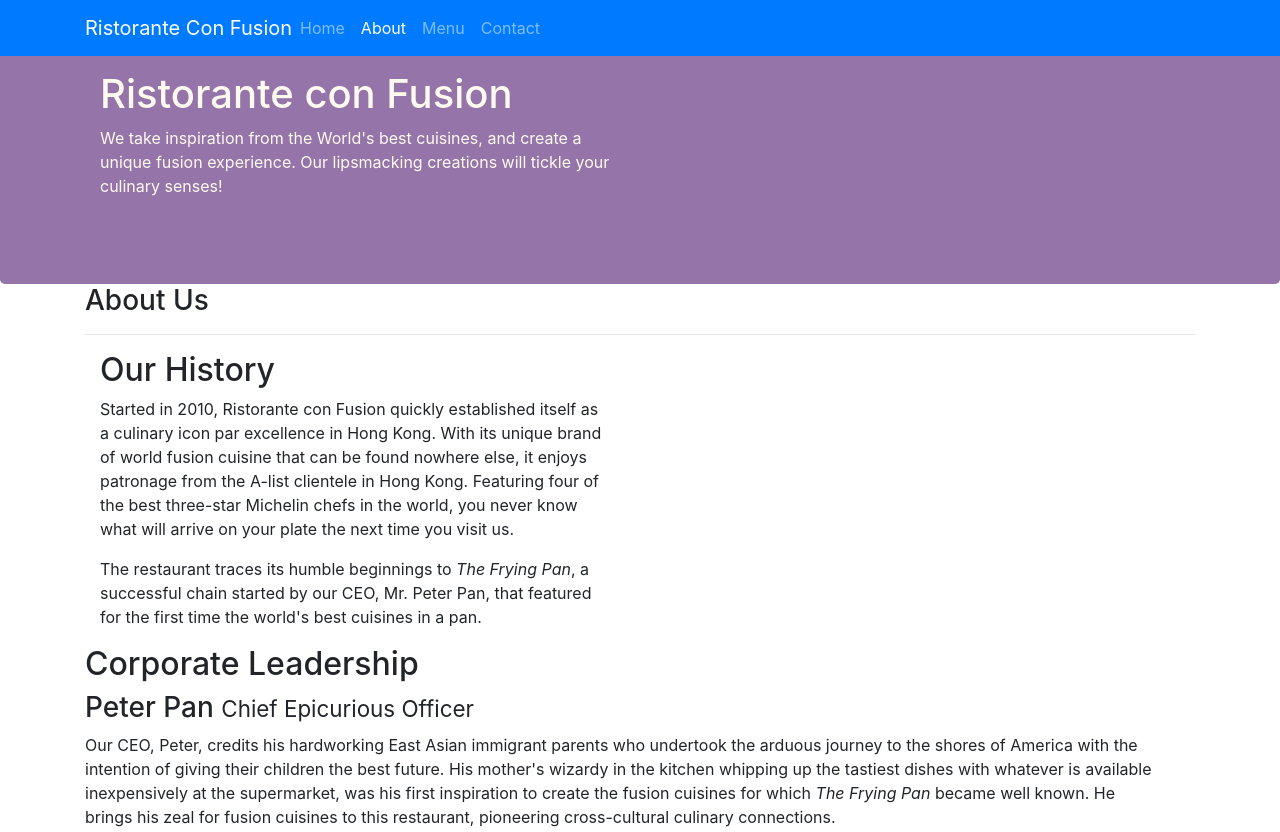
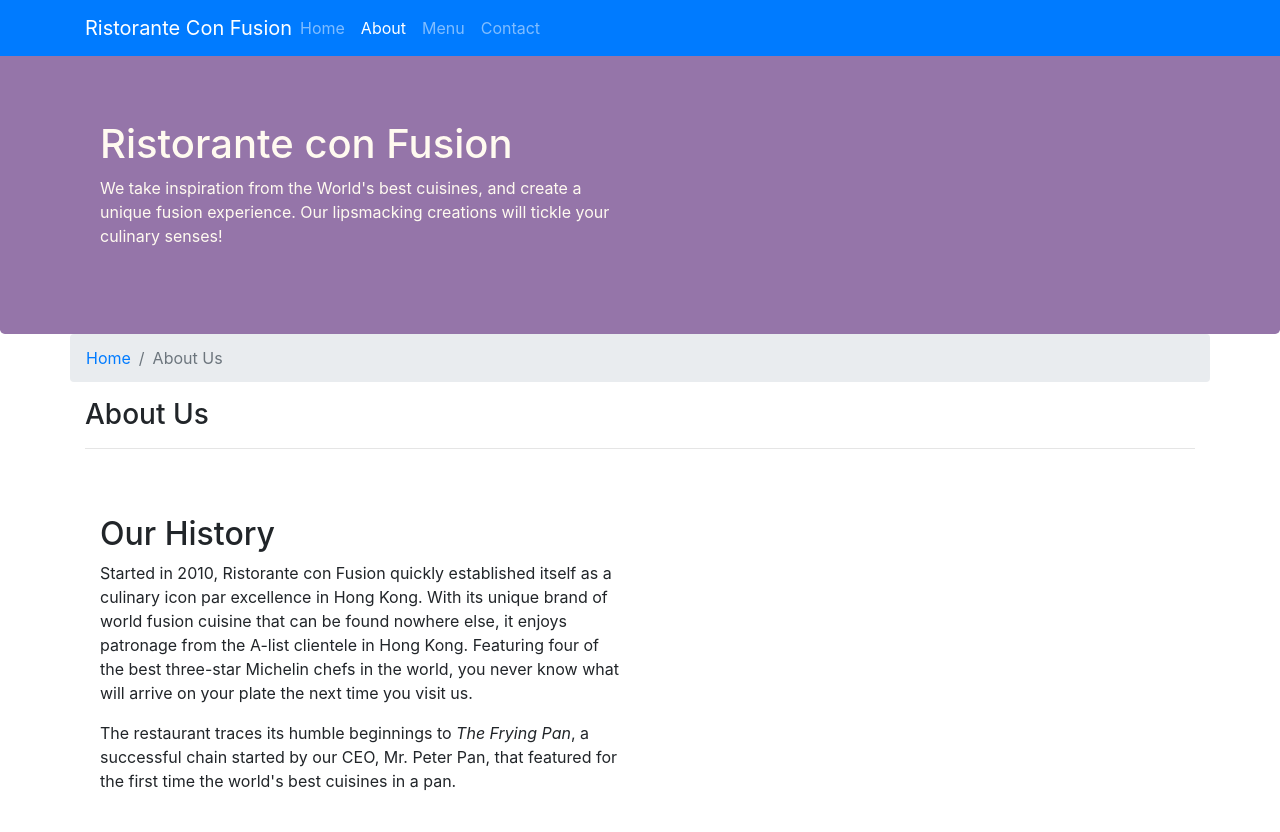
Before and after one commit to akverma00/bitNbites-src, a website: page aboutus.html in a window 1280 px wide. Shown: the top 832 px of the page. Drawn offline with nearby package versions, Linux system fonts and the light colour scheme.

Commit message:
added breadcrumbs to aboutus.html

```diff
--- a/aboutus.html
+++ b/aboutus.html
@@ -48,20 +48,25 @@
     </header>
 
     <div class="container">
-        <div>
-            <div class="">
+        <div class="row">
+            <ol class="col-12 breadcrumb">
+                <li class="breadcrumb-item "><a href="./index.html">Home</a></li>
+                <li class="breadcrumb-item active ">About Us</li>
+
+            </ol>
+            <div class="col-12">
                <h3>About Us</h3>
                <hr>
             </div>
         </div>
 
-        <div class="container row ">
-            <div class="col-12 col-sm-6">
+        <div class="row row-content ">
+            <div class="col-sm-6">
                 <h2>Our History</h2>
                 <p>Started in 2010, Ristorante con Fusion quickly established itself as a culinary icon par excellence in Hong Kong. With its unique brand of world fusion cuisine that can be found nowhere else, it enjoys patronage from the A-list clientele in Hong Kong.  Featuring four of the best three-star Michelin chefs in the world, you never know what will arrive on your plate the next time you visit us.</p>
                 <p>The restaurant traces its humble beginnings to <em>The Frying Pan</em>, a successful chain started by our CEO, Mr. Peter Pan, that featured for the first time the world's best cuisines in a pan.</p>
             </div>
-            <div class="col-12 col-sm-6">
+            <div class="col-sm-6">
             </div>
         </div>
 
--- a/css/styles.css
+++ b/css/styles.css
@@ -22,8 +22,17 @@
     background:#9575A9;
     color:floralwhite;
 }
-.address{
+address{
     font-size: 80%;
     margin: 0px;
     color: #0f0f0f;
 }
+body{
+    padding: 50px 0px 0px 0px;
+    z-index: 0;
+}
+
+.navbar-dark{
+    background-color: #512DA8;
+
+}
```
